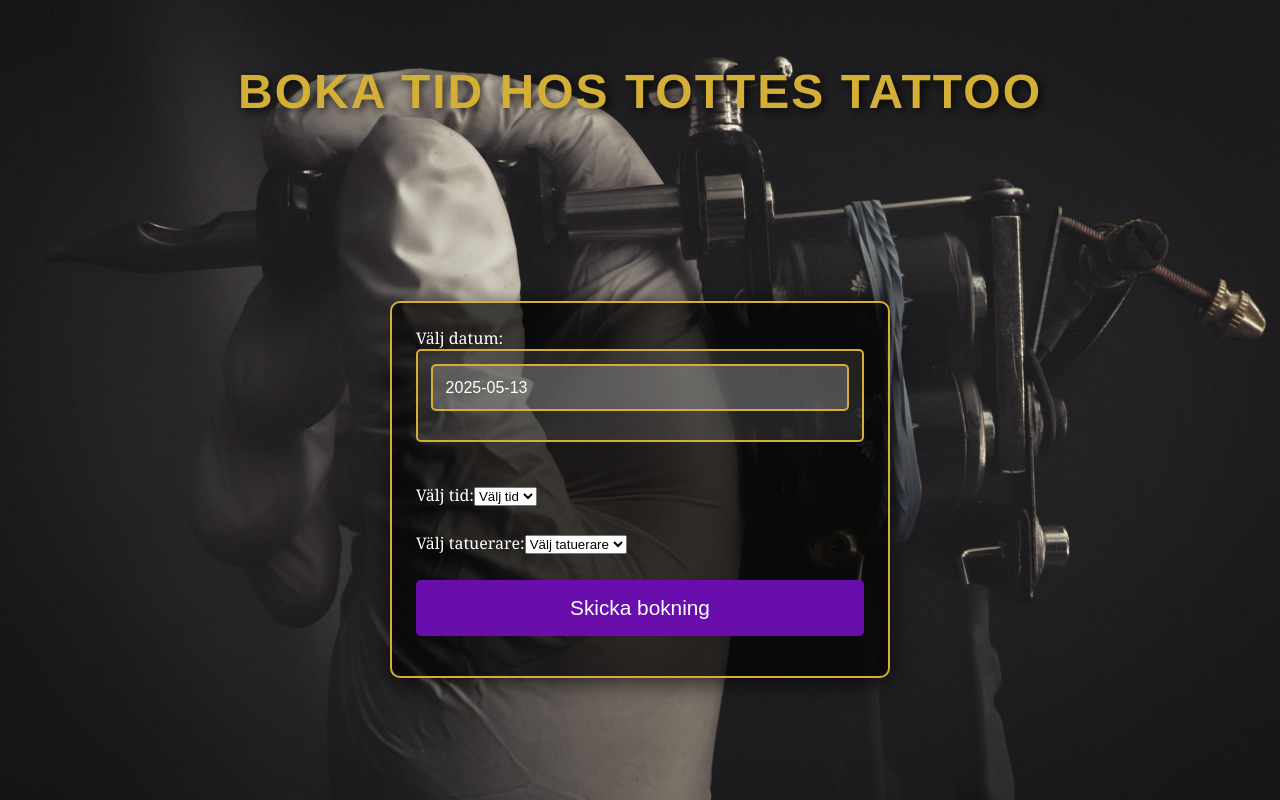
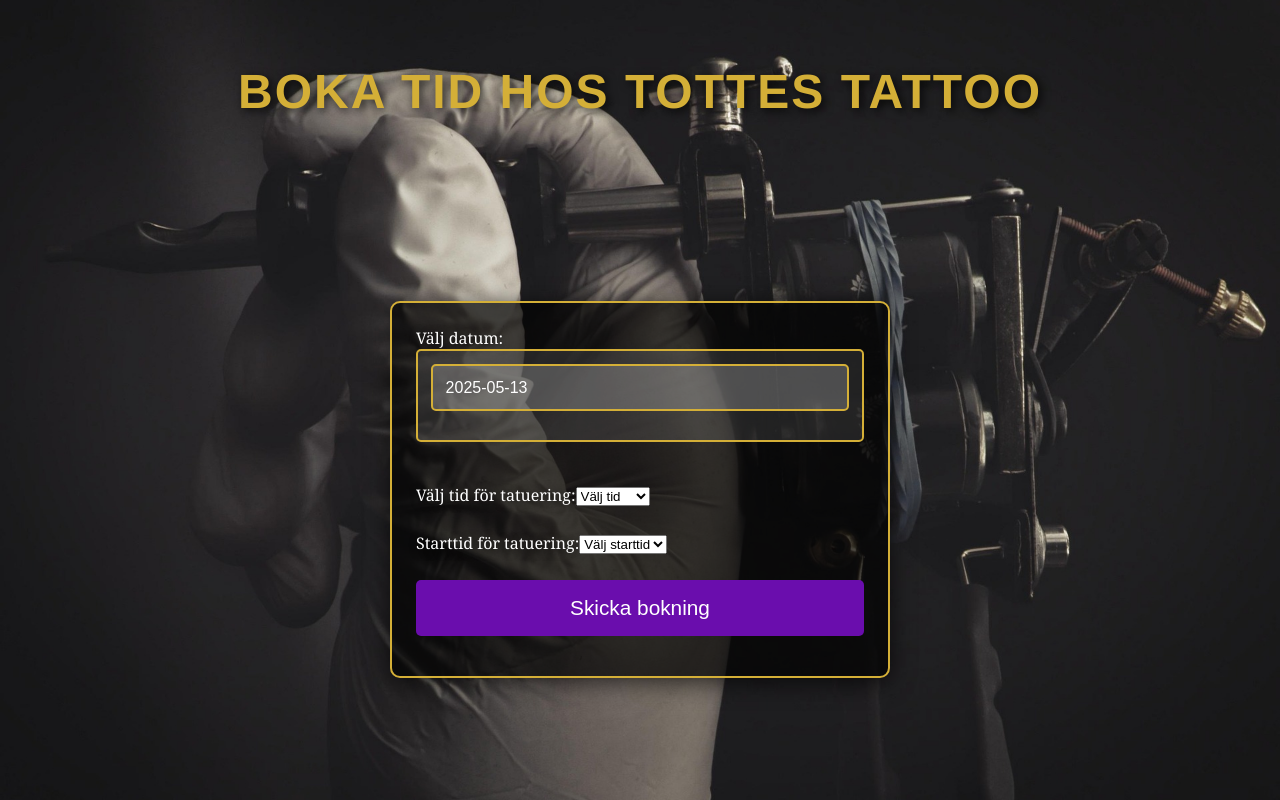
Before and after one commit to Medieinstitutet/tottes-tattoo-2, a React (Vite) app in the folder frontend/: page /booking in a window 1280 px wide. Built offline with nearby package versions, Linux system fonts and the light colour scheme.

Commit message:
Update booking page: Replace tattoo artist with session duration and dynamic start time filtering

```diff
--- a/frontend/src/Pages/booking-page.jsx
+++ b/frontend/src/Pages/booking-page.jsx
@@ -9,11 +9,13 @@ const BookingPage = () => {
     date: new Date(),
     time: '',
     tattooArtist: '',
+    tattooTime: '',
     name: '',
     email: '',
     tattooStyle: '',
     additionalInfo: '',
   });
+
   const [isTimeAvailable, setIsTimeAvailable] = useState(false);
 
   const handleChange = (e) => {
@@ -24,12 +26,32 @@ const BookingPage = () => {
     }));
   };
 
+  const getAvailableStartTimes = () => {
+    const allTimes = [
+      '09:00',
+      '10:00',
+      '11:00',
+      '13:00',
+      '14:00',
+      '15:00',
+      '16:00',
+      '17:00',
+    ];
+
+    if (formData.tattooTime === '2') {
+      // Blockera tider som skulle krocka med lunch (kl 12) eller stängning
+      return allTimes.filter((time) => time !== '11:00' && time !== '17:00');
+    }
+
+    return allTimes;
+  };
+
   const handleDateChange = (date) => {
     setFormData((prev) => ({
       ...prev,
       date: date,
     }));
-    checkTimeAvailability(date); // Kolla om tiden är ledig när datum ändras
+    checkTimeAvailability(date);
   };
 
   const handleTimeChange = (e) => {
@@ -38,7 +60,7 @@ const BookingPage = () => {
       ...prev,
       time: time,
     }));
-    checkTimeAvailability(formData.date, time); // Kolla om tiden är ledig när tid ändras
+    checkTimeAvailability(formData.date, time);
   };
 
   const checkTimeAvailability = (date, time) => {
@@ -76,38 +98,42 @@ const BookingPage = () => {
         <br />
 
         <label>
-          Välj tid:
+          Välj tid för tatuering:
+          <select
+            name="tattooTime"
+            value={formData.tattooTime}
+            onChange={handleChange}
+            required>
+            <option value="">Välj tid</option>
+            <option value="1">1 timme</option>
+            <option value="2">2 timmar</option>
+          </select>
+        </label>
+
+        <br />
+
+        <label>
+          Starttid för tatuering:
           <select
             name="time"
             value={formData.time}
             onChange={handleTimeChange}
             required>
-            <option value="">Välj tid</option>
-            <option value="09:00">09:00</option>
-            <option value="10:00">10:00</option>
-            <option value="11:00">11:00</option>
-            <option value="13:00">13:00</option>
-            <option value="14:00">14:00</option>
-            <option value="15:00">15:00</option>
+            <option value="">Välj starttid</option>
+            {getAvailableStartTimes().map((time) => (
+              <option key={time} value={time}>
+                {time}
+              </option>
+            ))}
           </select>
+          {formData.tattooTime === '2' && (
+            <small style={{ color: 'red' }}>
+              Obs: Vissa tider är inte tillgängliga för 2-timmarsbokningar på
+              grund av lunch eller stängning.
+            </small>
+          )}
         </label>
-        <br />
 
-        <label>
-          Välj tatuerare:
-          <select
-            name="tattooArtist"
-            value={formData.tattooArtist}
-            onChange={handleChange}
-            required>
-            <option value="">Välj tatuerare</option>
-            <option value="Totte">Totte</option>
-            <option value="Niklas">Niklas</option>
-            <option value="Rita">Rita</option>
-            <option value="Lotiz">Lotiz</option>
-            <option value="Zoher">Zoher</option>
-          </select>
-        </label>
         <br />
 
         {isTimeAvailable && (
@@ -136,14 +162,35 @@ const BookingPage = () => {
             <br />
             <label>
               Tatueringsstil:
-              <input
-                type="text"
+              <select
                 name="tattooStyle"
                 value={formData.tattooStyle}
                 onChange={handleChange}
-                required
-              />
+                required>
+                <option value="">Välj en stil</option>
+                <option value="Old School">Old School (Traditional)</option>
+                <option value="New School">New School</option>
+                <option value="Realism">Realism</option>
+                <option value="Black & Grey">Black & Grey</option>
+                <option value="Dotwork">Dotwork</option>
+                <option value="Linework">Linework</option>
+                <option value="Watercolor">Watercolor</option>
+                <option value="Geometric">Geometrisk</option>
+                <option value="Tribal">Tribal</option>
+                <option value="Japanese">Japansk (Irezumi)</option>
+                <option value="Chicano">Chicano</option>
+                <option value="Neo Traditional">Neo Traditional</option>
+                <option value="Minimalistisk">Minimalistisk</option>
+                <option value="Sketch">Sketch/Illustrativ</option>
+                <option value="Trash Polka">Trash Polka</option>
+                <option value="Fineline">Fineline</option>
+                <option value="Surrealism">Surrealism</option>
+                <option value="Biomekanisk">Biomekanisk</option>
+                <option value="Celtic">Keltisk</option>
+                <option value="Ignorant Style">Ignorant Style</option>
+              </select>
             </label>
+
             <br />
             <label>
               Övrig information:
```
